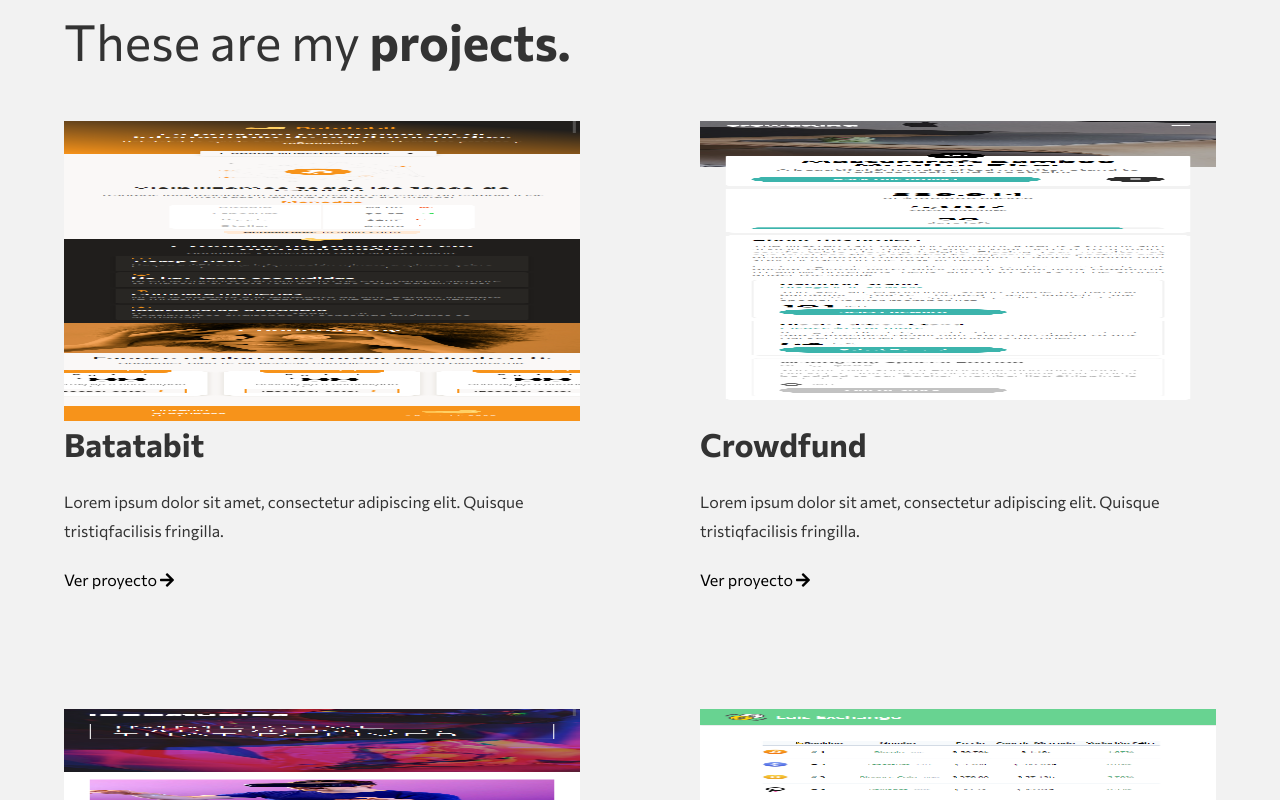
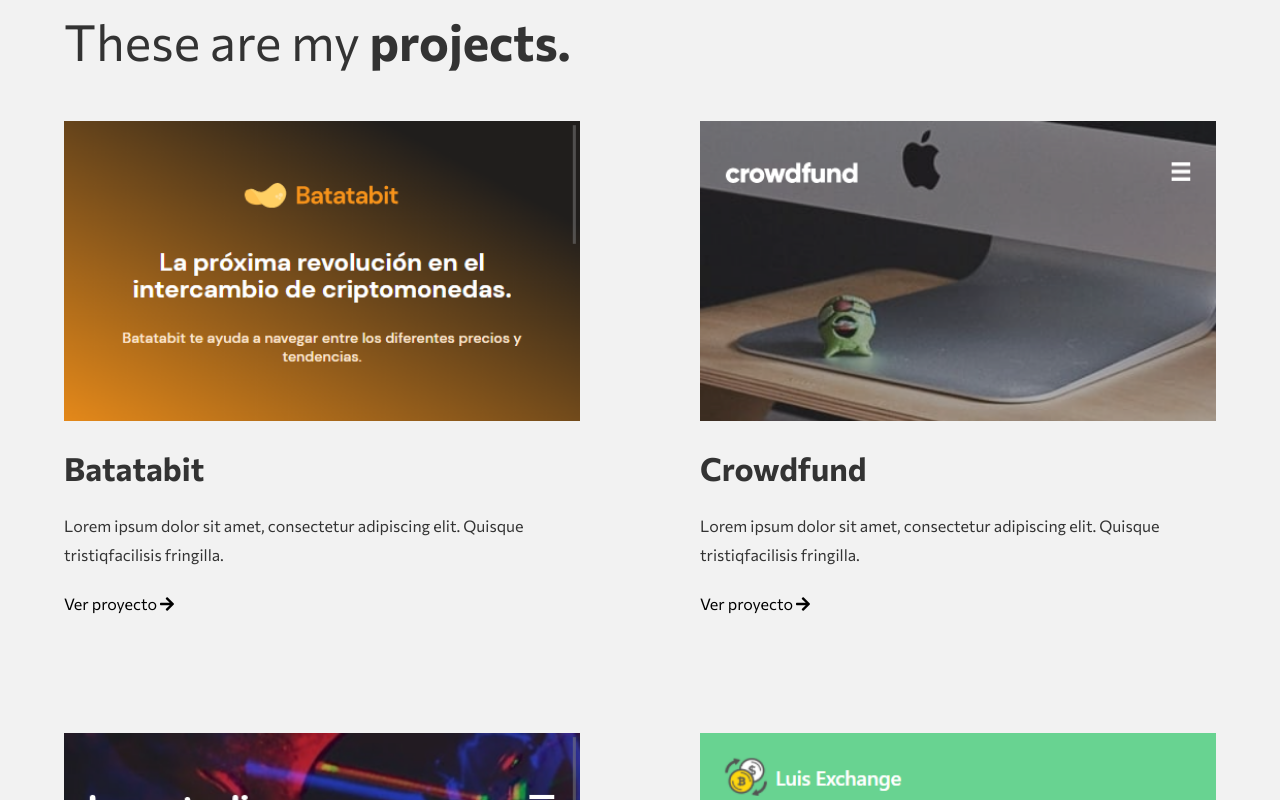
Before and after one commit to luismadf/Portfolio, a React (Create React App) app: page / in a window 1280 px wide. Shown: the part 840-1640 px from the top of the page. Built offline with nearby package versions, Linux system fonts and the light colour scheme.

Commit message:
working in the list styles

```diff
--- a/src/components/Projects/Project.css
+++ b/src/components/Projects/Project.css
@@ -1,5 +1,9 @@
 .project img {
   height: 300px;
+  margin-bottom: 24px;
+  object-fit: cover;
+  object-position: top;
+  cursor: pointer;
 }
 
 .project__title {
@@ -12,8 +16,16 @@
 }
 
 .project__button {
+  cursor: pointer;
   font-size: 16px;
   border: 0;
   background-color: transparent;
   font-family: "Commissioner", sans-serif;
+  transition: 0.4s;
 }
+
+/***** HOVER STATES *****/
+
+.project:hover .project__button {
+  text-decoration: underline;
+}
--- a/src/components/Projects/Project.js
+++ b/src/components/Projects/Project.js
@@ -16,8 +16,14 @@
 
   return (
     <div className="project">
-      <img src={image || Image} alt="Project Cover" />
-      <h3 className="project__title">{name || "Project Name"}</h3>
+      <img
+        src={image || Image}
+        alt="Project Cover"
+        onClick={() => showModal()}
+      />
+      <h3 className="project__title" onClick={() => showModal()}>
+        {name || "Project Name"}
+      </h3>
       <p className="project__description">
         {description ||
           "Lorem ipsum dolor sit amet, consectetur adipiscing elit. Quisque tristiqfacilisis fringilla."}
```
